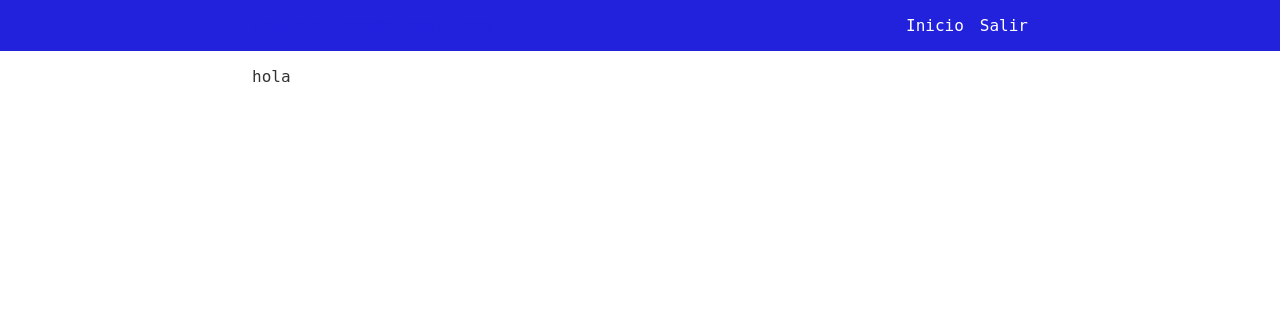
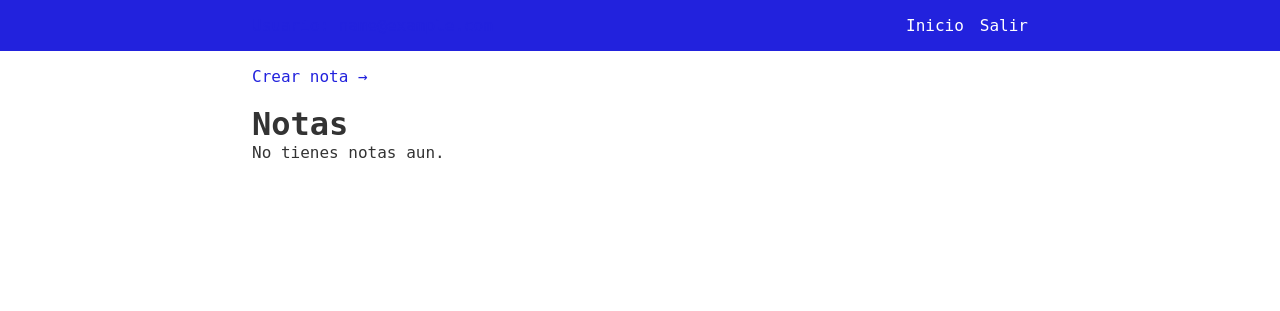
Before and after one commit to FernanEd/webapps_examenp2, a Flask app: page / in a window 1280 px wide. Shown: the top 311 px of the page. Run offline with Flask 2, Linux system fonts and the light colour scheme; the visitor is signed in with stand-in values (Sample User, id 1); data comes from the database, SQL or seed files in the repository; data that the repository does not hold is empty.

Commit message:
added crear nota, nota Model, nota Form, borrar nota, index view

```diff
--- a/app/routes.py
+++ b/app/routes.py
@@ -1,9 +1,9 @@
 from flask.helpers import flash
 from app import app
 from flask import render_template, url_for, redirect, request
-from app.forms import LoginForm, RegisterForm
+from app.forms import LoginForm, NotaForm, RegisterForm
 from flask_login import current_user, login_user, logout_user, login_manager, LoginManager, login_required
-from app.models import User
+from app.models import Nota, User
 from app import db
 
 # ----[LOGIN]----
@@ -68,4 +68,30 @@ def logout():
 @app.route("/")
 @login_required
 def index():
-    return render_template("index.html")
+    notas = Nota.query.filter_by(user_id=current_user.id).all()
+    return render_template("index.html", notas=notas)
+
+@app.route("/crearnota", methods=['GET', 'POST'])
+@login_required
+def crearnota():
+    form=NotaForm()
+    if form.validate_on_submit():
+        nuevanota = Nota(desc=form.desc.data, user_id=current_user.id)
+        db.session.add(nuevanota)
+        db.session.commit()
+        return redirect(url_for('index'))
+
+    return render_template("crear_nota.html", form=form)
+
+@app.route("/borrarnota/<int:id>", methods=['GET', 'POST'])
+@login_required
+def borrarnota(id):
+    nota = Nota.query.get(id)
+
+    if request.method == 'POST':
+        db.session.delete(nota)
+        db.session.commit()
+        print(id)
+        return redirect(url_for('index'))
+
+    return render_template("borrar_nota.html", nota=nota)
--- a/app/templates/index.html
+++ b/app/templates/index.html
@@ -1,9 +1,64 @@
 {% extends "base.html" %}
 
 {% block title %}
-  Lol
+
+{% endblock %}
+
+{% block style %}
+<style>
+  #notas-wrapper{
+    display: flex;
+    flex-direction: column;
+    gap: 1rem;
+  }
+
+  .notas-item{
+    padding: 0.5rem;
+    padding-left: 1rem;
+    border: 1px solid var(--disabled);
+    border-left: 5px solid var(--primary);
+
+    display: flex;
+    align-items: center;
+    justify-content: space-between;
+  }
+
+  .timestamp{
+    color: var(--disabled);
+
+  }
+
+  .share{
+    margin-top: 1rem;
+  }
+</style>
+
 {% endblock %}
 
 {% block content %}
-hola
+  <a href="{{url_for('crearnota')}}">Crear nota &rarr;</a>
+  <br><br>
+  <h1>Notas</h1>
+
+  <div id='notas-wrapper'>
+    {% if notas|length == 0 %}
+    <p>No tienes notas aun.</p>
+    {% else %}
+    <p>Tienes {{notas|length}} nota(s).</p>
+    {% endif %}
+
+    {% for nota in notas %}
+      <div class='notas-item'>
+        <div>
+          <p>{{nota.desc}}</p>
+          <p class="timestamp">{{nota.timestamp.strftime('%Y-%m-%d')}}</p>
+          <a href="{{url_for('borrarnota' , id=nota.id)}}" class="share">Compartir post</a>
+        </div>
+        <div>
+          <a href="{{url_for('borrarnota' , id=nota.id)}}" class='btn btn-danger'>Borrar</a>
+        </div>
+      </div>
+    {% endfor %}
+  </div>
+
 {% endblock %}
```
Also changed, not shown: app/forms.py (+7 -2 lines), app/models.py (+8 -0 lines), app/templates/borrar_nota.html (added, +29 -0 lines), app/templates/crear_nota.html (added, +21 -0 lines), migrations/versions/ca21ecbd3138_a.py (added, +46 -0 lines).
